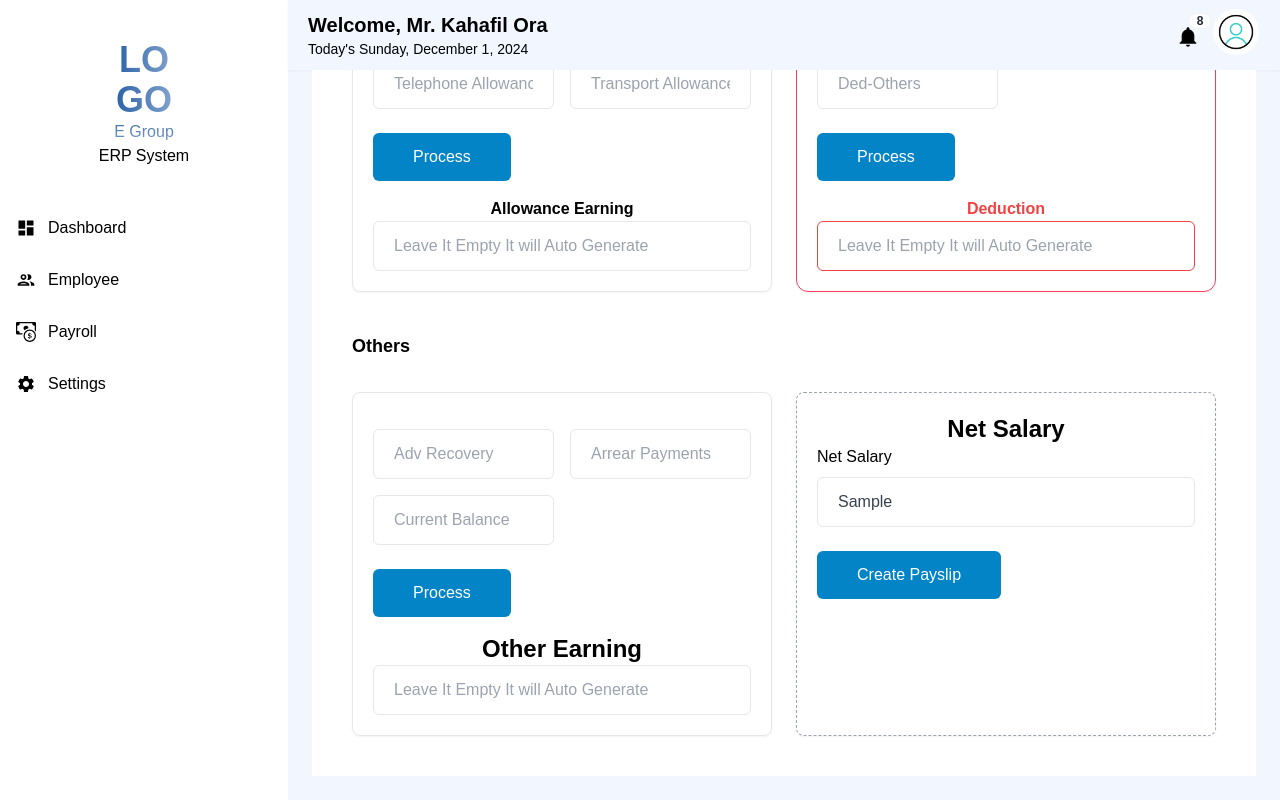
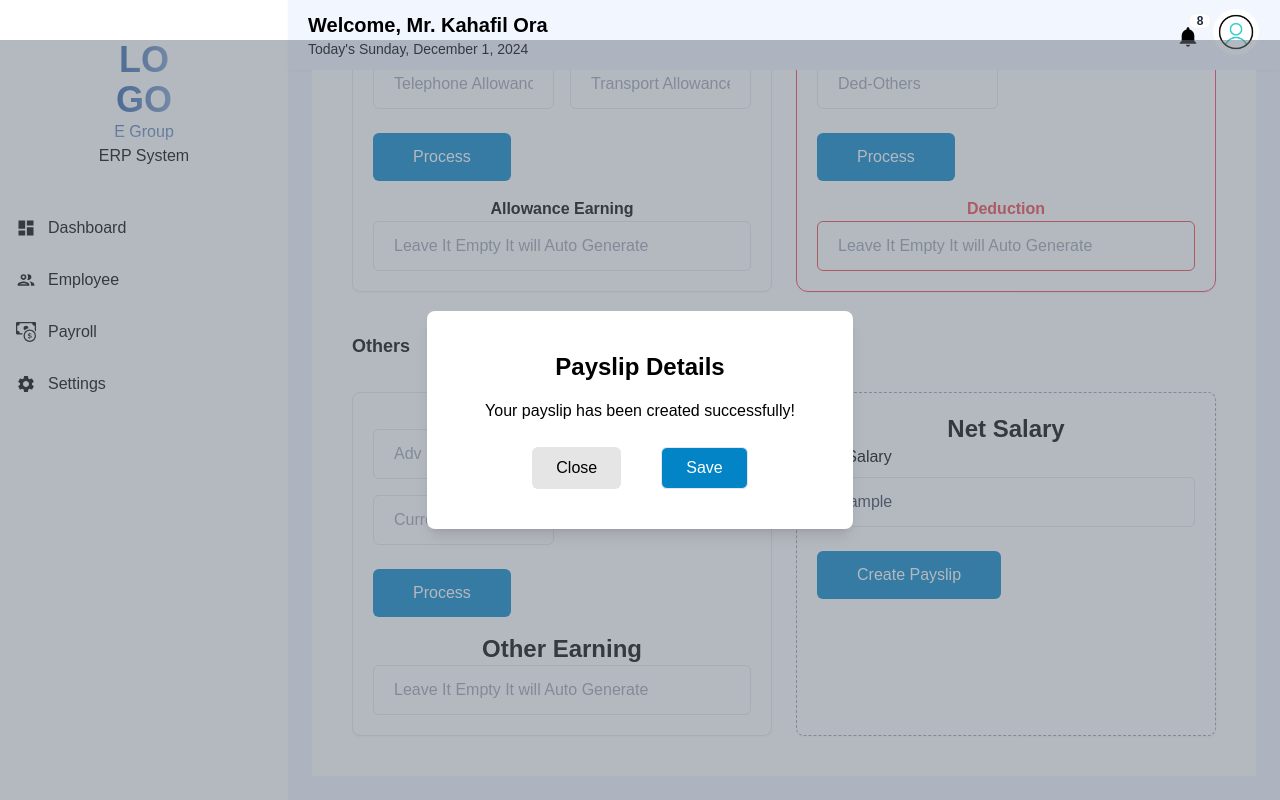
Before and after one commit to mizanor21/E-Group, a Next.js app: page /dashboard/create-salary in a window 1280 px wide. Both pictures are taken after typing "Sample" into the empty fields and a click on the button "Create Payslip". Built offline with nearby package versions, Linux system fonts and the light colour scheme.

Commit message:
[ADD] create salary modal

```diff
--- a/app/ui/Payroll/EmployeeSalary/CreateSalary/CreateSalary.jsx
+++ b/app/ui/Payroll/EmployeeSalary/CreateSalary/CreateSalary.jsx
@@ -1,10 +1,12 @@
 "use client"
-import React from "react";
+import React, { useState } from "react";
 import { useForm } from "react-hook-form";
 import { CiEdit } from "react-icons/ci";
+import CreateSalaryModal from "./CreateSalaryModal";
 
 const CreateSalary = () => {
     const { register, handleSubmit, formState: { errors } } = useForm();
+    const [isModalOpen, setIsModalOpen] = useState(false);
 
     const inputStyle =
         "border rounded-md p-3 px-5 text-gray-700 focus:outline-none focus:ring-2 focus:ring-blue-500 w-full";
@@ -14,6 +16,9 @@ const CreateSalary = () => {
     const onSubmit = (data) => {
         console.log(data);
     };
+
+    const openModal = () => setIsModalOpen(true);
+    const closeModal = () => setIsModalOpen(false);
 
     return (
         <div className="bg-white p-10 space-y-10">
@@ -184,10 +189,18 @@ const CreateSalary = () => {
                             placeholder="Enter The Amount"
                             className={inputStyle}
                         />
-                        <button className={btnStyle}>Create Payslip</button>
+                        <button onClick={openModal} className={btnStyle}>
+                            Create Payslip
+                        </button>
                     </div>
                 </div>
             </div>
+
+            {/* Modal */}
+            {isModalOpen && (
+                <CreateSalaryModal
+                    closeModal={closeModal} />
+            )}
         </div>
     );
 };
--- /dev/null
+++ b/app/ui/Payroll/EmployeeSalary/CreateSalary/CreateSalaryModal.jsx
@@ -0,0 +1,30 @@
+import React from "react";
+
+const CreateSalaryModal = ({ closeModal }) => {
+    const handleSave = () => {
+        // Add save logic here
+        console.log("Payslip saved!");
+        closeModal();
+    };
+
+    return (
+        <div className="fixed inset-0 bg-gray-500 bg-opacity-50 flex items-center justify-center z-50">
+            <div className="bg-white p-10 rounded-lg shadow-lg w-1/3">
+                <h2 className="text-2xl font-semibold text-center mb-4">Payslip Details</h2>
+                <p className="text-center">Your payslip has been created successfully!</p>
+                <div className="flex gap-10 justify-center text-center mt-6">
+                    <button onClick={closeModal} className="bg-neutral-200 hover:bg-gray-300  px-6 py-2 rounded-md">
+                        Close
+                    </button>
+                    <button
+                        onClick={handleSave}
+                        className="bg-sky-600 hover:bg-white text-white hover:text-sky-600 border hover:border-sky-600 px-6 py-2 rounded-md">
+                        Save
+                    </button>
+                </div>
+            </div>
+        </div>
+    );
+};
+
+export default CreateSalaryModal;
```
